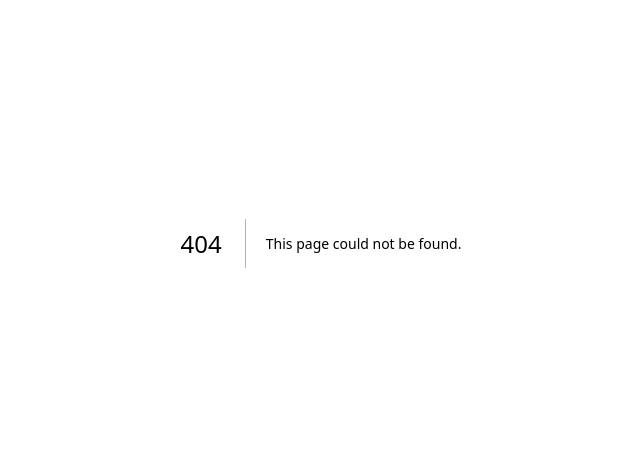
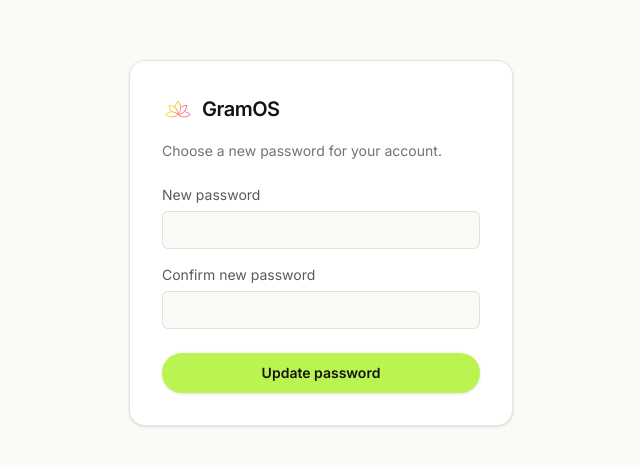
Before and after one commit to Sudarshan-812/GramOS, a Next.js app in the folder frontend/: page /reset-password in a window 1280 px wide. Before the commit this address had no page. Shown: the part 157-622 px from the top of the page, without its empty margins (319-959 px from the left). Built offline with nearby package versions, Linux system fonts and the light colour scheme.

Commit message:
Tested Data / Simulated the API

```diff
--- a/frontend/app/login/page.tsx
+++ b/frontend/app/login/page.tsx
@@ -8,10 +8,12 @@ import { createClient } from "@/lib/supabase/client";
 
 export default function LoginPage() {
   const router = useRouter();
+  const [mode, setMode] = useState<"sign-in" | "forgot-password">("sign-in");
   const [email, setEmail] = useState("");
   const [password, setPassword] = useState("");
   const [error, setError] = useState<string | null>(null);
   const [loading, setLoading] = useState(false);
+  const [resetSent, setResetSent] = useState(false);
 
   async function handleSubmit(event: FormEvent<HTMLFormElement>) {
     event.preventDefault();
@@ -34,12 +36,34 @@ export default function LoginPage() {
     router.push("/dashboard");
   }
 
+  async function handleResetRequest(event: FormEvent<HTMLFormElement>) {
+    event.preventDefault();
+    setLoading(true);
+    setError(null);
+
+    const supabase = createClient();
+    const { error: resetError } = await supabase.auth.resetPasswordForEmail(
+      email,
+      { redirectTo: `${window.location.origin}/reset-password` }
+    );
+
+    setLoading(false);
+    if (resetError) {
+      setError(resetError.message);
+      return;
+    }
+    setResetSent(true);
+  }
+
+  function switchMode(next: "sign-in" | "forgot-password") {
+    setMode(next);
+    setError(null);
+    setResetSent(false);
+  }
+
   return (
     <div className="flex min-h-screen items-center justify-center bg-paper px-4">
-      <form
-        onSubmit={handleSubmit}
-        className="w-full max-w-sm rounded-2xl border border-black/10 bg-white p-8 shadow-sm"
-      >
+      <div className="w-full max-w-sm rounded-2xl border border-black/10 bg-white p-8 shadow-sm">
         <div className="flex items-center gap-2">
           <Image
             src="/GramOStpt.png"
@@ -53,10 +77,14 @@ export default function LoginPage() {
             GramOS
           </h1>
         </div>
+
+        {mode === "sign-in" ? (
+          <>
             <p className="mt-4 text-sm text-onyx/60">
               Sign in to access the risk dashboard.
             </p>
 
+            <form onSubmit={handleSubmit}>
               <div className="mt-6 flex flex-col gap-4">
                 <label className="flex flex-col gap-1.5 text-sm text-onyx/70">
                   Email
@@ -70,7 +98,16 @@ export default function LoginPage() {
                   />
                 </label>
                 <label className="flex flex-col gap-1.5 text-sm text-onyx/70">
+                  <div className="flex items-center justify-between">
                     Password
+                    <button
+                      type="button"
+                      onClick={() => switchMode("forgot-password")}
+                      className="cursor-pointer text-xs font-medium text-lime-700 hover:text-lime-800"
+                    >
+                      Forgot password?
+                    </button>
+                  </div>
                   <input
                     type="password"
                     autoComplete="current-password"
@@ -99,6 +136,62 @@ export default function LoginPage() {
                 )}
               </button>
             </form>
+          </>
+        ) : (
+          <>
+            <p className="mt-4 text-sm text-onyx/60">
+              {resetSent
+                ? "Check your email for a link to reset your password."
+                : "Enter your account email and we'll send you a reset link."}
+            </p>
+
+            {!resetSent && (
+              <form onSubmit={handleResetRequest}>
+                <div className="mt-6 flex flex-col gap-4">
+                  <label className="flex flex-col gap-1.5 text-sm text-onyx/70">
+                    Email
+                    <input
+                      type="email"
+                      autoComplete="email"
+                      required
+                      value={email}
+                      onChange={(e) => setEmail(e.target.value)}
+                      className="rounded-md border border-black/10 bg-paper px-3 py-2 text-sm text-onyx outline-none focus:border-lime-500 focus:ring-2 focus:ring-lime-200"
+                    />
+                  </label>
+                </div>
+
+                {error && (
+                  <p className="mt-4 text-sm text-red-600">{error}</p>
+                )}
+
+                <button
+                  type="submit"
+                  disabled={loading}
+                  className="mt-6 inline-flex w-full cursor-pointer items-center justify-center gap-2 rounded-full bg-lime-300 px-4 py-2.5 text-sm font-semibold text-onyx shadow-sm transition hover:bg-lime-200 disabled:cursor-not-allowed disabled:opacity-60"
+                >
+                  {loading ? (
+                    <>
+                      <Loader2 className="h-4 w-4 animate-spin" />
+                      Sending...
+                    </>
+                  ) : (
+                    "Send reset link"
+                  )}
+                </button>
+              </form>
+            )}
+
+            <button
+              type="button"
+              onClick={() => switchMode("sign-in")}
+              className="mt-4 cursor-pointer text-sm font-medium text-onyx/60 hover:text-onyx"
+            >
+              &larr; Back to sign in
+            </button>
+          </>
+        )}
+      </div>
     </div>
   );
 }
--- /dev/null
+++ b/frontend/app/reset-password/page.tsx
@@ -0,0 +1,126 @@
+"use client";
+
+import { Loader2 } from "@/components/icons/MaterialIcons";
+import Image from "next/image";
+import { useRouter } from "next/navigation";
+import { type FormEvent, useState } from "react";
+import { createClient } from "@/lib/supabase/client";
+
+export default function ResetPasswordPage() {
+  const router = useRouter();
+  const [password, setPassword] = useState("");
+  const [confirmPassword, setConfirmPassword] = useState("");
+  const [error, setError] = useState<string | null>(null);
+  const [loading, setLoading] = useState(false);
+  const [done, setDone] = useState(false);
+
+  async function handleSubmit(event: FormEvent<HTMLFormElement>) {
+    event.preventDefault();
+    setError(null);
+
+    if (password !== confirmPassword) {
+      setError("Passwords don't match.");
+      return;
+    }
+
+    setLoading(true);
+    const supabase = createClient();
+    const { error: updateError } = await supabase.auth.updateUser({
+      password,
+    });
+    setLoading(false);
+
+    if (updateError) {
+      setError(updateError.message);
+      return;
+    }
+    setDone(true);
+  }
+
+  return (
+    <div className="flex min-h-screen items-center justify-center bg-paper px-4">
+      <div className="w-full max-w-sm rounded-2xl border border-black/10 bg-white p-8 shadow-sm">
+        <div className="flex items-center gap-2">
+          <Image
+            src="/GramOStpt.png"
+            alt="GramOS"
+            width={1024}
+            height={1024}
+            className="h-8 w-8"
+            priority
+          />
+          <h1 className="text-xl font-semibold tracking-tight text-onyx">
+            GramOS
+          </h1>
+        </div>
+
+        {done ? (
+          <>
+            <p className="mt-4 text-sm text-onyx/60">
+              Your password has been updated.
+            </p>
+            <button
+              type="button"
+              onClick={() => router.push("/login")}
+              className="mt-6 inline-flex w-full cursor-pointer items-center justify-center gap-2 rounded-full bg-lime-300 px-4 py-2.5 text-sm font-semibold text-onyx shadow-sm transition hover:bg-lime-200"
+            >
+              Back to sign in
+            </button>
+          </>
+        ) : (
+          <>
+            <p className="mt-4 text-sm text-onyx/60">
+              Choose a new password for your account.
+            </p>
+
+            <form onSubmit={handleSubmit}>
+              <div className="mt-6 flex flex-col gap-4">
+                <label className="flex flex-col gap-1.5 text-sm text-onyx/70">
+                  New password
+                  <input
+                    type="password"
+                    autoComplete="new-password"
+                    required
+                    minLength={6}
+                    value={password}
+                    onChange={(e) => setPassword(e.target.value)}
+                    className="rounded-md border border-black/10 bg-paper px-3 py-2 text-sm text-onyx outline-none focus:border-lime-500 focus:ring-2 focus:ring-lime-200"
+                  />
+                </label>
+                <label className="flex flex-col gap-1.5 text-sm text-onyx/70">
+                  Confirm new password
+                  <input
+                    type="password"
+                    autoComplete="new-password"
+                    required
+                    minLength={6}
+                    value={confirmPassword}
+                    onChange={(e) => setConfirmPassword(e.target.value)}
+                    className="rounded-md border border-black/10 bg-paper px-3 py-2 text-sm text-onyx outline-none focus:border-lime-500 focus:ring-2 focus:ring-lime-200"
+                  />
+                </label>
+              </div>
+
+              {error && <p className="mt-4 text-sm text-red-600">{error}</p>}
+
+              <button
+                type="submit"
+                disabled={loading}
+                className="mt-6 inline-flex w-full cursor-pointer items-center justify-center gap-2 rounded-full bg-lime-300 px-4 py-2.5 text-sm font-semibold text-onyx shadow-sm transition hover:bg-lime-200 disabled:cursor-not-allowed disabled:opacity-60"
+              >
+                {loading ? (
+                  <>
+                    <Loader2 className="h-4 w-4 animate-spin" />
+                    Updating...
+                  </>
+                ) : (
+                  "Update password"
+                )}
+              </button>
+            </form>
+          </>
+        )}
+      </div>
+    </div>
+  );
+}
```
Lines whose indentation alone changed are shown as unchanged.
